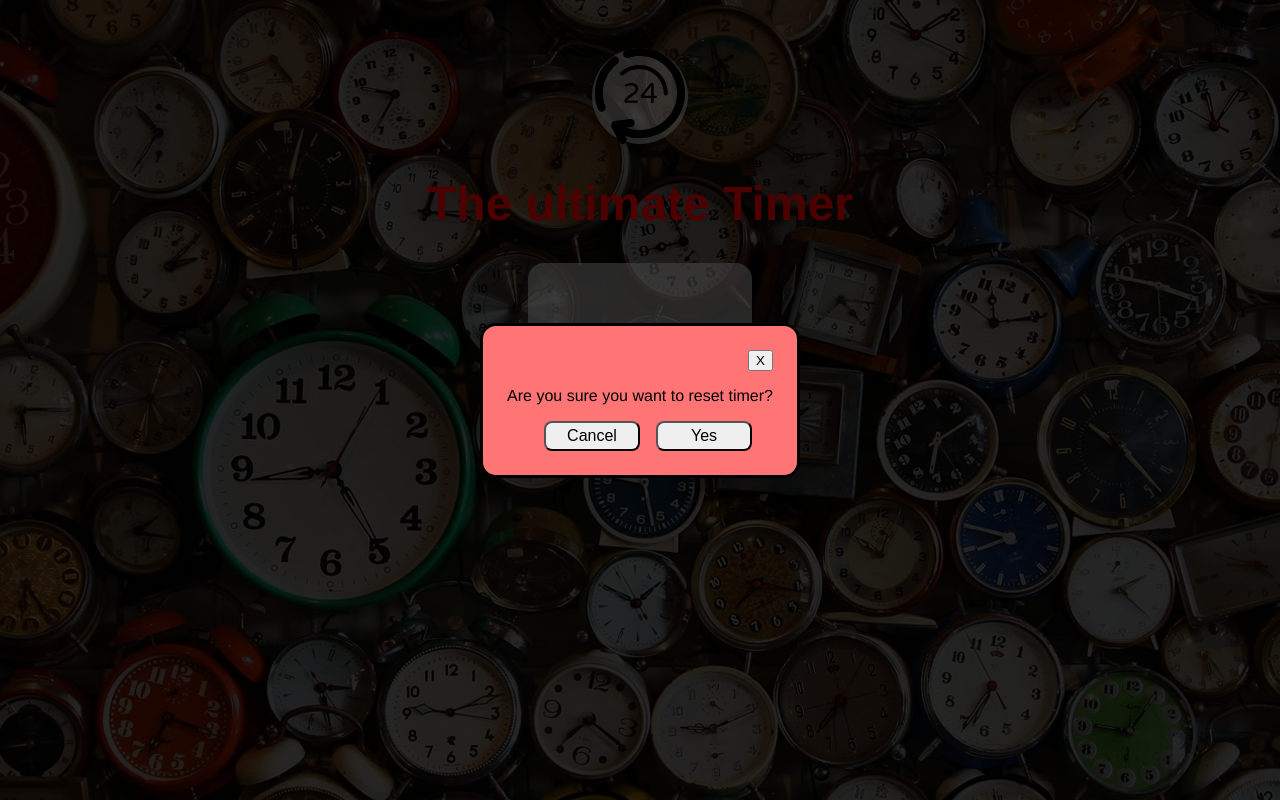
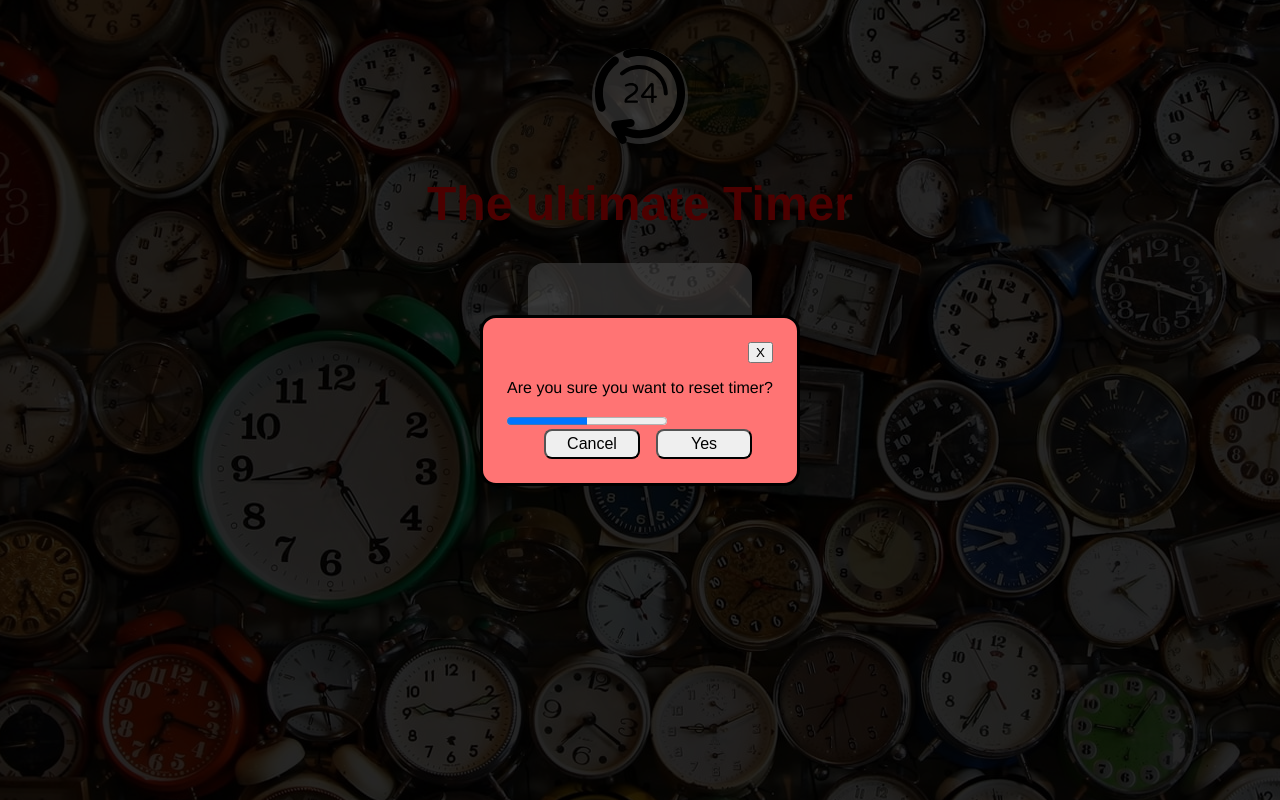
Before and after one commit to kelvinmacharia254/timer--ReactJs, a React (Vite) app: page / in a window 1280 px wide. Both pictures are taken after a click on the button "Reset". Built offline with nearby package versions, Linux system fonts and the light colour scheme.

Commit message:
add timer to confirm dialog

```diff
--- a/src/components/Modal.jsx
+++ b/src/components/Modal.jsx
@@ -1,26 +1,46 @@
-import {useEffect, useRef} from "react";
+import {useEffect, useRef, useState} from "react";
 
+const COUNTDOWN = 4000
 export default function Modal({open, onClose, onCancel, onConfirm}) {
     const dialogRef = useRef(null);
+
+    const [modalCountDown,setModalCountDown ] = useState(COUNTDOWN)
 
     useEffect(()=>{
         // use effect applies after the component is rendered and if the dependency is updated
         // the dialogRef is applied to the <dialog> element after initial render.
         // We need the component to render for the ref to refer to the <dialog> element
+        let interval;
+        let timer;
+
         if(open){
-        dialogRef.current.showModal();
+            dialogRef.current.showModal();
+            interval = setInterval(() => {
+            setModalCountDown((prevTime) => prevTime - 1000);
+            }, 1000);
+
+            timer = setTimeout(()=>{
+                onConfirm()
+            },COUNTDOWN)
         }else{
-        dialogRef.current.close();
+            dialogRef.current.close();
         }
-    },[open])
+
+        return () => {
+            clearInterval(interval);
+            clearTimeout(timer)
+            setModalCountDown(COUNTDOWN)
+        };
+    },[open, onConfirm])
 
     return(
     <dialog ref={dialogRef} onClose={onClose}>
         <div id="modal-div">
             <button id="modal-x-button" onClick={onCancel}>X</button>
             <p>Are you sure you want to reset timer?</p>
+            <progress value={modalCountDown} max={COUNTDOWN}/>
             <div id="modal-buttons-div">
-                <button onClick={onCancel}>Cancel</button>
+            <button onClick={onCancel}>Cancel</button>
                 <button onClick={onConfirm}>Yes</button>
             </div>
         </div>
--- a/src/components/Timer.jsx
+++ b/src/components/Timer.jsx
@@ -1,4 +1,4 @@
-import {useRef, useState} from "react";
+import {useCallback, useRef, useState} from "react";
 import Modal from "./Modal.jsx";
 
 export default function Timer() {
@@ -34,17 +34,17 @@ export default function Timer() {
     function handleRequestResetTimer(){
         setModalIsOpen(true)
     }
-    function handleModalConfirm(){
+    const handleConfirmModal = useCallback(function handleConfirmModal(){
         console.log("Modal confirmed")
         setModalIsOpen(false)
-        // rest time logic
+        // reset timer logic
         clearInterval(timerRef.current)
         timerRef.current = null
         setTime(0)
         updateButtonText('Start')
-    }
+    },[timerRef])
 
-    function handleModalCancel(){
+    function handleCancelModal(){
         console.log("Modal cancelled")
         setModalIsOpen(false)
     }
@@ -53,9 +53,9 @@ export default function Timer() {
         <>
             <Modal
                 open={modalIsOpen}
-                onCancel ={handleModalCancel}
-                onConfirm={handleModalConfirm}
-                onClose={handleModalCancel}/>
+                onCancel ={handleCancelModal}
+                onConfirm={handleConfirmModal}
+                onClose={handleCancelModal}/>
             <div id="time-container">
                 <h1 id="time-head">{time / 1000}</h1>
             </div>
```
